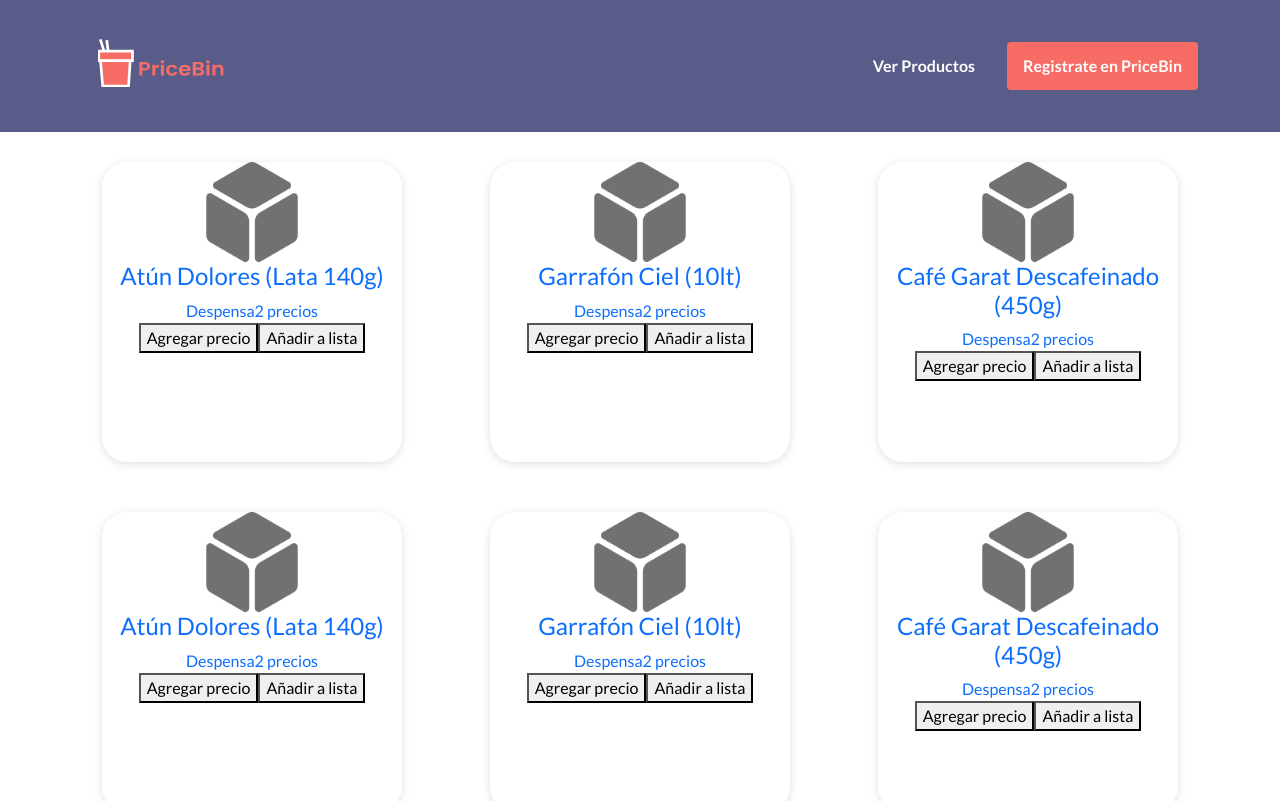
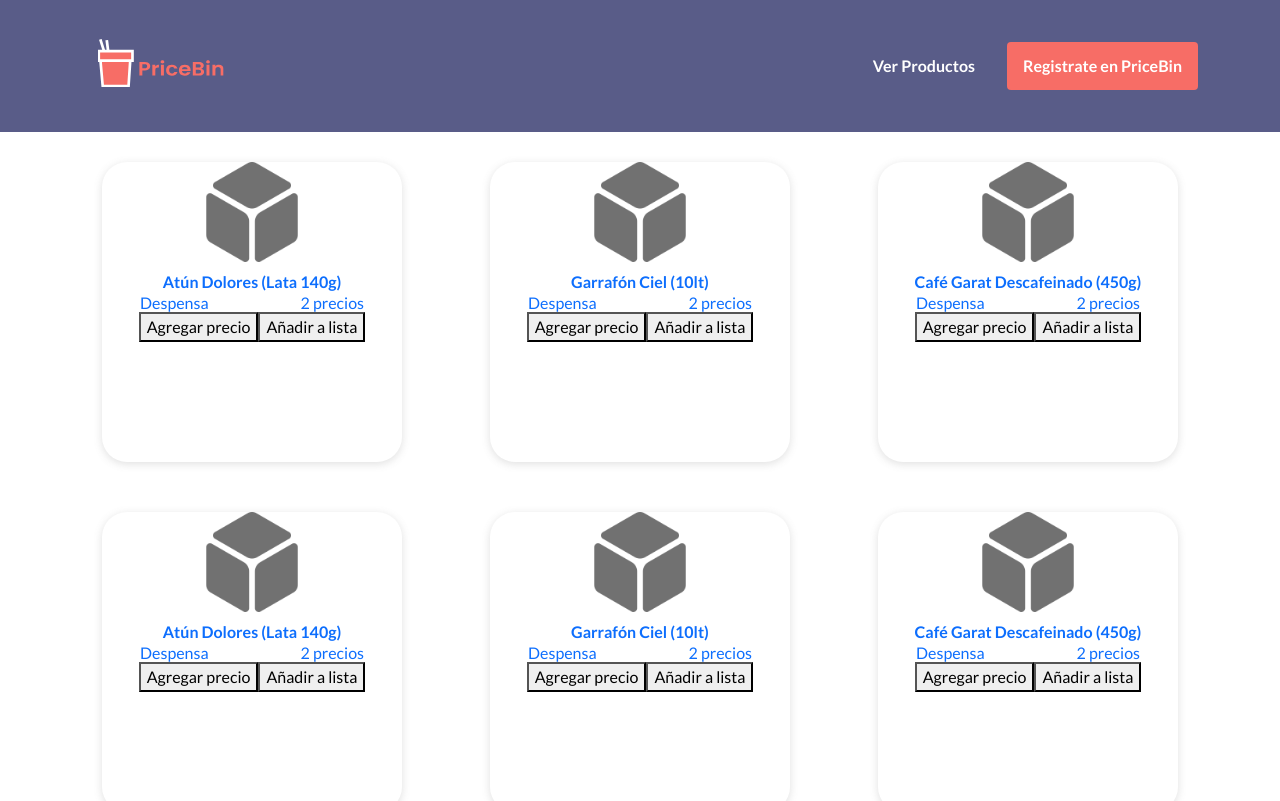
Before and after one commit to panasweb/pricebin, a Vue app: page /products in a window 1280 px wide. Shown: the top 801 px of the page. Built offline with nearby package versions, Linux system fonts and the light colour scheme.

Commit message:
progress on productlist styles

```diff
--- a/src/components/ProductCardSquare.vue
+++ b/src/components/ProductCardSquare.vue
@@ -54,7 +54,6 @@
         const productImg = ref<string>(props.product.img ?? DEFAULT_PRODUCT_IMG);
 
         const productFormData = ref<string>(JSON.stringify(objectData));
-        console.log("Product Form Data", productFormData.value);
         return { productFormData, productImg }
     }
 })
@@ -88,4 +87,23 @@
     background-size:contain;
     background-position: center;
 }
+.card-info {
+    padding: 10px;
+    height: calc(100% - 250px);
+}
+.product-title {
+    font-size: 16px;
+    display: -webkit-box;
+    -webkit-box-orient: vertical;
+    overflow: hidden;
+    -webkit-line-clamp: 2;
+    margin-bottom: 2px;
+    margin: 0 12px;
+    font-weight: 600;
+}
+.product-info {
+    width: 80%;
+    display: inline-flex;
+    justify-content: space-between;
+}
 </style>
--- a/src/views/NewPriceView.vue
+++ b/src/views/NewPriceView.vue
@@ -64,7 +64,7 @@
 import Price from '@/types/Price'
 import Brand from '@/types/Brand'
 import ProductType from '@/types/ProductType'
-import { useRouter } from 'vue-router'
+import { useRouter, useRoute } from 'vue-router'
 
 export default defineComponent({
     components: {
@@ -76,15 +76,22 @@
         const storeList = ref<Store[]>([]);
         const brandList = ref<Brand[]>([]);
 
+        // Prefill from route params
+        const route = useRoute();
+        let prefill:any = null;
+        if (route.params.prefill) {
+            prefill = JSON.parse(route.params.prefill as string);
+            console.log('prefill', prefill);
+        } else {
+            console.log("no prefill!");
+        }
+
         // Form control
-        console.log("props", props);
-        const prefill:any = {}; //JSON.parse(props.prefill);
-        console.log("prefill received", prefill);
         const amount = ref<string>('0.00');
         const storeInput = ref<string>('');
-        const productInput = ref<string>(prefill.productName || '');
-        const brandInput = ref<string>(prefill.brandName || '');
-        const productTypeInput = ref<ProductType>(prefill.productType as ProductType || null);
+        const productInput = ref<string>(prefill?.productName || '');
+        const brandInput = ref<string>(prefill?.brandName || '');
+        const productTypeInput = ref<ProductType>(prefill?.productType as ProductType || null);
 
         // Form Validation
         const alertMsg = ref<string>('');
```
